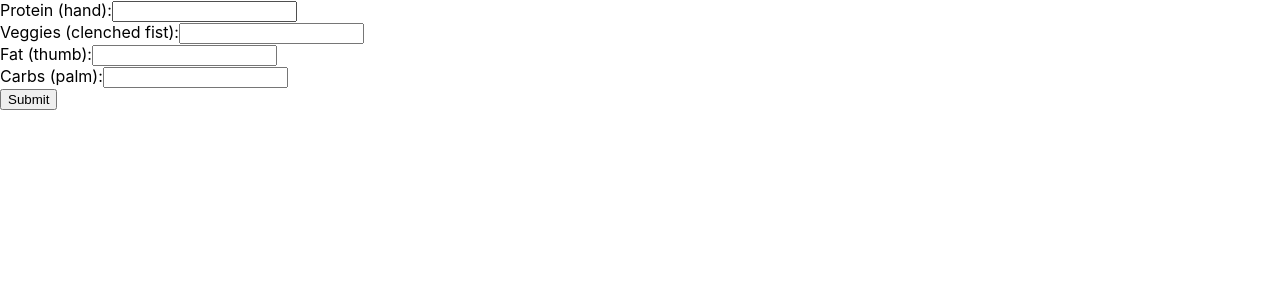
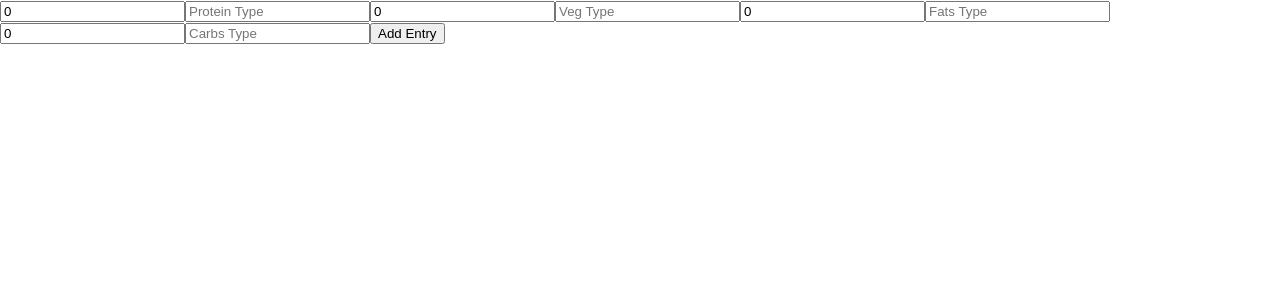
Before and after one commit to descush/ARCHIVE-food-journal, a React (Create React App) app in the folder frontend/food-journal/: page / in a window 1280 px wide. Shown: the top 300 px of the page. Built offline with nearby package versions, Linux system fonts and the light colour scheme.

Commit message:
updating form

```diff
--- a/frontend/food-journal/src/App.tsx
+++ b/frontend/food-journal/src/App.tsx
@@ -1,6 +1,6 @@
 import React, { useState, useEffect } from "react";
 import { getFood } from "./services/FoodService";
-import FoodForm from "../src/Components/FoodForm";
+import { FoodForm } from "../src/Components/FoodForm";
 import FoodContext from "../src/Context/FoodContext";
 import { FoodEntry, FoodEntries } from "./interface/FoodEntry";
 
@@ -12,7 +12,7 @@ function App() {
     <div className="App">
       <FoodForm />
     </div>
-  );
+  )
 }
 
 export default App;
--- a/frontend/food-journal/src/components/FoodForm.tsx
+++ b/frontend/food-journal/src/components/FoodForm.tsx
@@ -1,81 +1,51 @@
 import React, { useContext, useState } from "react";
 import FoodContext from "../Context/FoodContext";
+import { FoodEntry } from "../interface/FoodEntry";
+import { addSubmission } from "../services/FoodEntryService";
 
-const FoodForm = () => {
+export function FoodForm() {
   const { addFood } = useContext(FoodContext);
-  const [submission, setSubmission] = useState({
-    protein: "",
-    veggies: "",
-    fat: "",
-    carbs: ""
-  });
 
-  const handleInputChange = (event: React.ChangeEvent<HTMLInputElement>) => {
-    const { name, value } = event.target;
-    setSubmission((prevSubmission) => ({
-      ...prevSubmission,
-      [name]: value
-    }));
-    console.log("Handle Input")
-  };
+  const [proteinAmount, setProteinAmount] = useState(0);
+  const [proteinType, setProteinType] = useState('');
+  const [veggiesAmount, setVeggiesAmount] = useState(0);
+  const [veggiesType, setVeggiesType] = useState('');
+  const [fatsAmount, setFatsAmount] = useState(0);
+  const [fatsType, setFatsType] = useState('');
+  const [carbsAmount, setCarbsAmount] = useState(0);
+  const [carbsType, setCarbsType] = useState('');
 
-  const handleSubmit = (event: React.FormEvent) => {
-    event.preventDefault();
-    addFood(submission);
-    setSubmission({
-      protein: "",
-      veggies: "",
-      fat: "",
-      carbs: ""
-    });
-    console.log("Handle Submission")
-  };
+
+  function onSubmit(e: any) {
+    e.preventDefault();
+
+    const newSubmission = {
+      proteinAmount: proteinAmount,
+      proteinType: proteinType,
+      veggiesAmount: veggiesAmount,
+      veggiesType: veggiesType,
+      fatsAmount: fatsAmount,
+      fatsType: fatsType,
+      carbsAmount: carbsAmount,
+      carbsType: carbsType
+    }
+
+    // addSubmission(newSubmission).then(data => addFood(data))
+    addFood(newSubmission);
+  }
+
 
   return (
-    <form onSubmit={handleSubmit}>
-      <label>
-        Protein (hand):
-        <input
-          type="text"
-          name="protein"
-          value={submission.protein}
-          onChange={handleInputChange}
-        />
-      </label>
-      <br />
-      <label>
-        Veggies (clenched fist):
-        <input
-          type="text"
-          name="veggies"
-          value={submission.veggies}
-          onChange={handleInputChange}
-        />
-      </label>
-      <br />
-      <label>
-        Fat (thumb):
-        <input
-          type="text"
-          name="fat"
-          value={submission.fat}
-          onChange={handleInputChange}
-        />
-      </label>
-      <br />
-      <label>
-        Carbs (palm):
-        <input
-          type="text"
-          name="carbs"
-          value={submission.carbs}
-          onChange={handleInputChange}
-        />
-      </label>
-      <br />
-      <button type="submit">Submit</button>
+    <form onSubmit={e => onSubmit(e)}>
+      <input value={proteinAmount} onChange={(e => setProteinAmount(+e.target.value))} type="number" placeholder="Protein Amount"></input>
+      <input value={proteinType} onChange={(e => setProteinType(e.target.value))} type="text" placeholder="Protein Type"></input>
+      <input value={veggiesAmount} onChange={(e => setVeggiesAmount(+e.target.value))} type="number" placeholder="Veg Amount"></input>
+      <input value={veggiesType} onChange={(e => setVeggiesType(e.target.value))} type="text" placeholder="Veg Type"></input>
+      <input value={fatsAmount} onChange={(e => setFatsAmount(+e.target.value))} type="number" placeholder="Fats Amount"></input>
+      <input value={fatsType} onChange={(e => setFatsType(e.target.value))} type="text" placeholder="Fats Type"></input>
+      <input value={carbsAmount} onChange={(e => setCarbsAmount(+e.target.value))} type="number" placeholder="Carbs Amount"></input>
+      <input value={carbsType} onChange={(e => setCarbsType(e.target.value))} type="text" placeholder="Carbs Type"></input>
+      <button>Add Entry</button>
     </form>
   );
 };
-
-export default FoodForm;
--- /dev/null
+++ b/frontend/food-journal/src/services/FoodEntryService.ts
@@ -0,0 +1,22 @@
+import axios from 'axios';
+import { FoodEntry } from '../interface/FoodEntry';
+
+export function getAllSubmissions() {
+    return axios.get('http://localhost:5001/food-submissions').then(response => response.data)
+}
+
+export function getSubmission(id: string) {
+    return axios.get(`http://localhost:5001/food-submissions/${id}`).then(response => response.data)
+}
+
+export function updateSubmission(foodEntry: FoodEntry, id: string) {
+    return axios.put(`http://localhost:5001/food-submissions/${id}`, foodEntry).then(response => response.data)
+}
+export async function addSubmission(foodEntry: FoodEntry) {
+    const response = await axios.post('http://localhost:5001/food-submissions', foodEntry);
+    return response.data;
+}
+
+export function deleteSubmission(id: string) {
+    return axios.delete(`http://localhost:5001/food-submissions/${id}`).then(response => response.data)
+}
```
